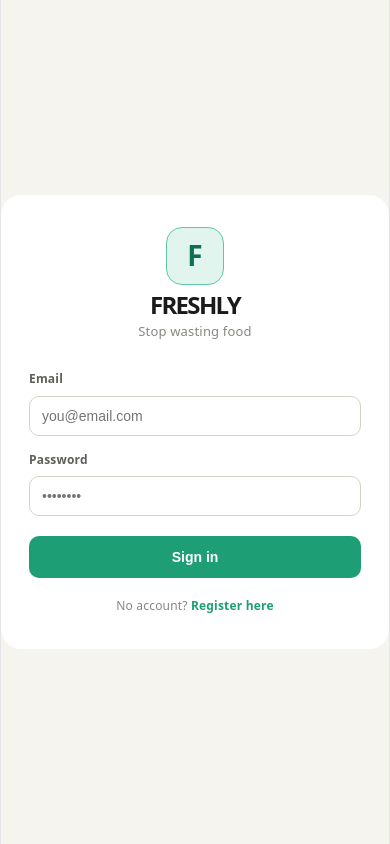
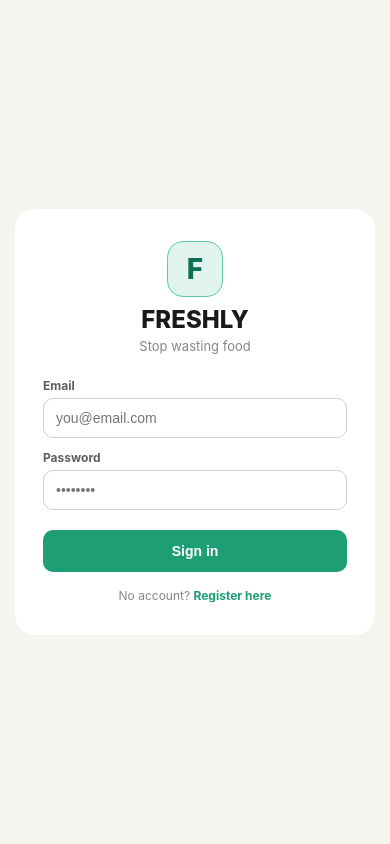
Before and after one commit to Ifec-bit/Freshly, a React app in the folder frontend/: page /login in a window 390 px wide. Built offline with nearby package versions, Linux system fonts and the light colour scheme; no server answers; the HTML template or start-up script is replaced by a standard one.

Commit message:
feat(frontend): mobile layout, profile page, FAB fix [#S3-01] [#S3-02] — Masha

```diff
--- a/frontend/src/index.css
+++ b/frontend/src/index.css
@@ -1,114 +1,23 @@
-:root {
-  --text: #6b6375;
-  --text-h: #08060d;
-  --bg: #fff;
-  --border: #e5e4e7;
-  --code-bg: #f4f3ec;
-  --accent: #aa3bff;
-  --accent-bg: rgba(170, 59, 255, 0.1);
-  --accent-border: rgba(170, 59, 255, 0.5);
-  --social-bg: rgba(244, 243, 236, 0.5);
-  --shadow:
-    rgba(0, 0, 0, 0.1) 0 10px 15px -3px, rgba(0, 0, 0, 0.05) 0 4px 6px -2px;
-
-  --sans: system-ui, 'Segoe UI', Roboto, sans-serif;
-  --heading: system-ui, 'Segoe UI', Roboto, sans-serif;
-  --mono: ui-monospace, Consolas, monospace;
-
-  font: 18px/145% var(--sans);
-  letter-spacing: 0.18px;
-  color-scheme: light dark;
-  color: var(--text);
-  background: var(--bg);
-  font-synthesis: none;
-  text-rendering: optimizeLegibility;
-  -webkit-font-smoothing: antialiased;
-  -moz-osx-font-smoothing: grayscale;
-
-  @media (max-width: 1024px) {
-    font-size: 16px;
-  }
+* {
+  box-sizing: border-box;
+  margin: 0;
+  padding: 0;
 }
 
-@media (prefers-color-scheme: dark) {
-  :root {
-    --text: #9ca3af;
-    --text-h: #f3f4f6;
-    --bg: #16171d;
-    --border: #2e303a;
-    --code-bg: #1f2028;
-    --accent: #c084fc;
-    --accent-bg: rgba(192, 132, 252, 0.15);
-    --accent-border: rgba(192, 132, 252, 0.5);
-    --social-bg: rgba(47, 48, 58, 0.5);
-    --shadow:
-      rgba(0, 0, 0, 0.4) 0 10px 15px -3px, rgba(0, 0, 0, 0.25) 0 4px 6px -2px;
-  }
-
-  #social .button-icon {
-    filter: invert(1) brightness(2);
-  }
+html, body {
+  height: 100%;
+  background: #ECEAE3;
+  font-family: -apple-system, BlinkMacSystemFont, 'Segoe UI', Arial, sans-serif;
 }
 
-body {
-  margin: 0;
+input {
+  color: #1a1a1a;
 }
 
 #root {
-  width: 1126px;
-  max-width: 100%;
+  max-width: 430px;
   margin: 0 auto;
-  text-align: center;
-  border-inline: 1px solid var(--border);
-  min-height: 100svh;
-  display: flex;
-  flex-direction: column;
-  box-sizing: border-box;
+  min-height: 100vh;
+  background: #f5f4ef;
+  position: relative;
 }
-
-h1,
-h2 {
-  font-family: var(--heading);
-  font-weight: 500;
-  color: var(--text-h);
-}
-
-h1 {
-  font-size: 56px;
-  letter-spacing: -1.68px;
-  margin: 32px 0;
-  @media (max-width: 1024px) {
-    font-size: 36px;
-    margin: 20px 0;
-  }
-}
-h2 {
-  font-size: 24px;
-  line-height: 118%;
-  letter-spacing: -0.24px;
-  margin: 0 0 8px;
-  @media (max-width: 1024px) {
-    font-size: 20px;
-  }
-}
-p {
-  margin: 0;
-}
-
-code,
-.counter {
-  font-family: var(--mono);
-  display: inline-flex;
-  border-radius: 4px;
-  color: var(--text-h);
-}
-
-code {
-  font-size: 15px;
-  line-height: 135%;
-  padding: 4px 8px;
-  background: var(--code-bg);
-}
-input {
-  color: #1a1a1a;
-}
--- a/frontend/src/pages/Dashboard.jsx
+++ b/frontend/src/pages/Dashboard.jsx
@@ -68,5 +68,5 @@ const styles = {
   sectionH: { fontSize: 14, fontWeight: 700, color: '#1a1a1a' },
   seeAll: { fontSize: 12, color: '#1D9E75', fontWeight: 700, cursor: 'pointer' },
   empty: { textAlign: 'center', color: '#888780', fontSize: 13, marginTop: 40 },
-  fab: { position: 'fixed', bottom: 32, right: 'calc(50% - 240px + 16px)', width: 52, height: 52, borderRadius: '50%', background: '#1D9E75', color: '#fff', fontSize: 28, display: 'flex', alignItems: 'center', justifyContent: 'center', cursor: 'pointer', fontWeight: 300 },
+  fab: { position: 'fixed', bottom: 32, right: 16, width: 52, height: 52, borderRadius: '50%', background: '#1D9E75', color: '#fff', fontSize: 28, display: 'flex', alignItems: 'center', justifyContent: 'center', cursor: 'pointer', fontWeight: 300, zIndex: 100 },
 };
--- a/frontend/src/pages/Inventory.jsx
+++ b/frontend/src/pages/Inventory.jsx
@@ -61,5 +61,5 @@ const styles = {
   pill: { fontSize: 11, fontWeight: 600, padding: '5px 12px', borderRadius: 20, border: '1.5px solid #D3D1C7', color: '#888780', background: '#f8f7f2', cursor: 'pointer' },
   pillActive: { background: '#E1F5EE', borderColor: '#5DCAA5', color: '#0F6E56' },
   empty: { textAlign: 'center', color: '#888780', fontSize: 13, marginTop: 40 },
-  fab: { position: 'fixed', bottom: 32, right: 'calc(50% - 240px + 16px)', width: 52, height: 52, borderRadius: '50%', background: '#1D9E75', color: '#fff', fontSize: 28, display: 'flex', alignItems: 'center', justifyContent: 'center', cursor: 'pointer', fontWeight: 300 },
+  fab: { position: 'fixed', bottom: 32, right: 16, width: 52, height: 52, borderRadius: '50%', background: '#1D9E75', color: '#fff', fontSize: 28, display: 'flex', alignItems: 'center', justifyContent: 'center', cursor: 'pointer', fontWeight: 300, zIndex: 100 },
 };
--- a/frontend/src/pages/Profile.jsx
+++ b/frontend/src/pages/Profile.jsx
@@ -1 +1,72 @@
-export default function Profile() { return <div>Profile</div> }
+import { useNavigate } from 'react-router-dom';
+import { supabase } from '../lib/supabase';
+import { useEffect, useState } from 'react';
+import { getItems } from '../lib/api';
+
+export default function Profile() {
+  const navigate = useNavigate();
+  const [email, setEmail] = useState('');
+  const [items, setItems] = useState([]);
+
+  useEffect(() => {
+    supabase.auth.getUser().then(({ data: { user } }) => {
+      setEmail(user?.email || '');
+    });
+    getItems().then(setItems);
+  }, []);
+
+  const handleSignOut = async () => {
+    await supabase.auth.signOut();
+    navigate('/login');
+  };
+
+  const urgent = items.filter(i => i.status === 'URGENT').length;
+  const initial = email.charAt(0).toUpperCase();
+
+  return (
+    <div style={styles.container}>
+      <div style={styles.header}>
+        <span style={styles.back} onClick={() => navigate('/')}>← Back</span>
+        <span style={styles.title}>Profile</span>
+        <span style={{ width: 40 }} />
+      </div>
+
+      <div style={styles.avatarWrap}>
+        <div style={styles.avatar}>{initial}</div>
+        <div style={styles.email}>{email}</div>
+      </div>
+
+      <div style={styles.statsCard}>
+        <div style={styles.row}>
+          <span style={styles.rowLabel}>Total items</span>
+          <span style={styles.rowVal}>{items.length}</span>
+        </div>
+        <div style={styles.divider} />
+        <div style={styles.row}>
+          <span style={styles.rowLabel}>Urgent items</span>
+          <span style={{ ...styles.rowVal, color: '#E24B4A' }}>{urgent}</span>
+        </div>
+      </div>
+
+      <button style={styles.btnSignOut} onClick={handleSignOut}>
+        Sign out
+      </button>
+    </div>
+  );
+}
+
+const styles = {
+  container: { maxWidth: 480, margin: '0 auto', padding: '24px 16px', minHeight: '100vh', background: '#f5f4ef' },
+  header: { display: 'flex', justifyContent: 'space-between', alignItems: 'center', marginBottom: 24 },
+  back: { fontSize: 13, color: '#888780', cursor: 'pointer' },
+  title: { fontSize: 17, fontWeight: 800, color: '#1a1a1a' },
+  avatarWrap: { textAlign: 'center', marginBottom: 24 },
+  avatar: { width: 64, height: 64, borderRadius: '50%', background: '#E1F5EE', border: '2px solid #5DCAA5', display: 'inline-flex', alignItems: 'center', justifyContent: 'center', fontSize: 26, fontWeight: 800, color: '#0F6E56', marginBottom: 10 },
+  email: { fontSize: 13, color: '#888780' },
+  statsCard: { background: '#fff', borderRadius: 14, border: '1px solid #E8E6DF', padding: '4px 16px', marginBottom: 20 },
+  row: { display: 'flex', justifyContent: 'space-between', alignItems: 'center', padding: '12px 0' },
+  rowLabel: { fontSize: 13, color: '#888780', fontWeight: 600 },
+  rowVal: { fontSize: 14, fontWeight: 800, color: '#1a1a1a' },
+  divider: { height: 1, background: '#F1EFE8' },
+  btnSignOut: { width: '100%', height: 42, borderRadius: 10, background: '#F1EFE8', border: '1px solid #E8E6DF', color: '#5F5E5A', fontSize: 14, fontWeight: 700, cursor: 'pointer' },
+};
```
